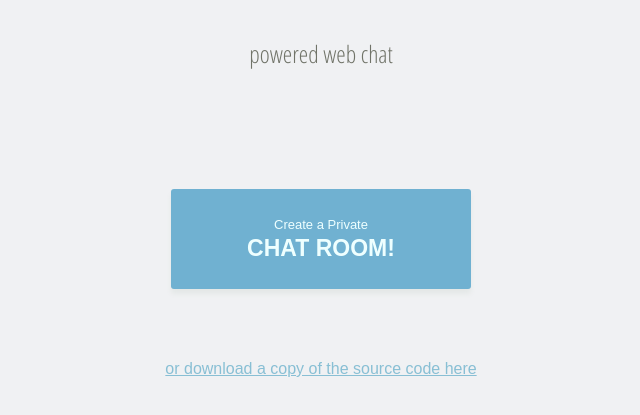
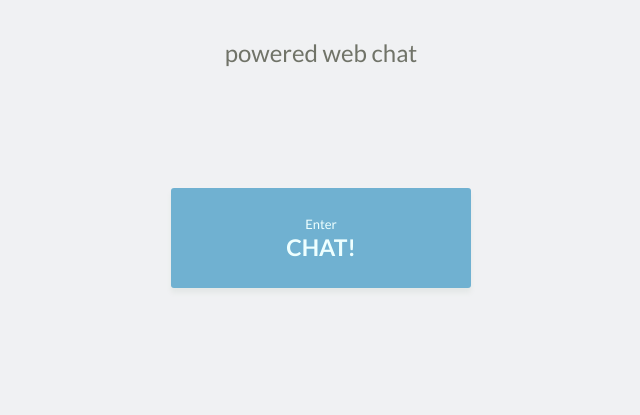
Before and after one commit to bayuhafiz/colorblind-chat, a website: page views/home.html in a window 1280 px wide. Shown: the part 273-688 px from the top of the page, without its empty margins (319-959 px from the left). Drawn offline with Linux system fonts and the light colour scheme; files whose address does not match are found by name.

Commit message:
customize

```diff
--- a/public/css/stylesheet.css
+++ b/public/css/stylesheet.css
@@ -14,7 +14,7 @@
 body {
 	background-color: #f0f1f3;
 	color:#667073;
-	font: 16px/1.3 'Arial',sans-serif;
+	font: 16px/1.3 'Lato',sans-serif;
 }
 
 
@@ -35,7 +35,7 @@ body {
 .homebannertext {
 	text-align:center;
 	padding-top: 35px;
-	font-family: 'Open Sans Condensed',serif;
+	font-family: 'Lato',serif;
 	font-weight: bold;
 	color:white;
 }
@@ -65,7 +65,7 @@ body {
 .bannertext {
 	text-align:center;
 	padding-top: 15px;
-	font-family: 'Open Sans Condensed',serif;
+	font-family: 'Lato',serif;
 	font-weight: bold;
 	color:white;
 	font-size:25px;
@@ -95,7 +95,7 @@ body {
 	margin-bottom:120px;
 }
 .node #chat {
-	font-family: 'Open Sans Condensed';
+	font-family: 'Lato';
 	font-weight: normal;
 	color: #707368;
 }
--- a/views/home.html
+++ b/views/home.html
@@ -9,11 +9,10 @@
 
 <head>
 
-	<title>Create a new chat room! | Tutorialzine Demo</title>
+	<title>Node Chat</title>
 
-	<link type="text/css" rel="stylesheet" href="css/stylesheet.css" />
-	<link href="http://fonts.googleapis.com/css?family=Open+Sans Condensed:300italic,300,700" rel="stylesheet" type="text/css">
-
+	<link href='https://fonts.googleapis.com/css?family=Lato:400,300,700' rel='stylesheet' type='text/css'>
+	<link type="text/css" rel="stylesheet" href="../css/stylesheet.css" />
 
 </head>
 
@@ -29,16 +28,10 @@
 
 			<a title="Create" href="/create" id="create">
 				<div id="createbutton">
-					<div id="little">Create a Private</div>
-					<div id="big">CHAT ROOM!</div>
+					<div id="little">Enter</div>
+					<div id="big">CHAT!</div>
 				</div>
 			</a>
-
-			<div class="tutorial">
-				<a title="Download the source code." href="http://tutorialzine.com/2014/03/nodejs-private-webchat/" id="tutorial">
-					or download a copy of the source code here
-				</a>
-			</div>
 		</div>
 
 	</section>
```
Also changed, not shown: views/chat.html (+2 -10 lines).
